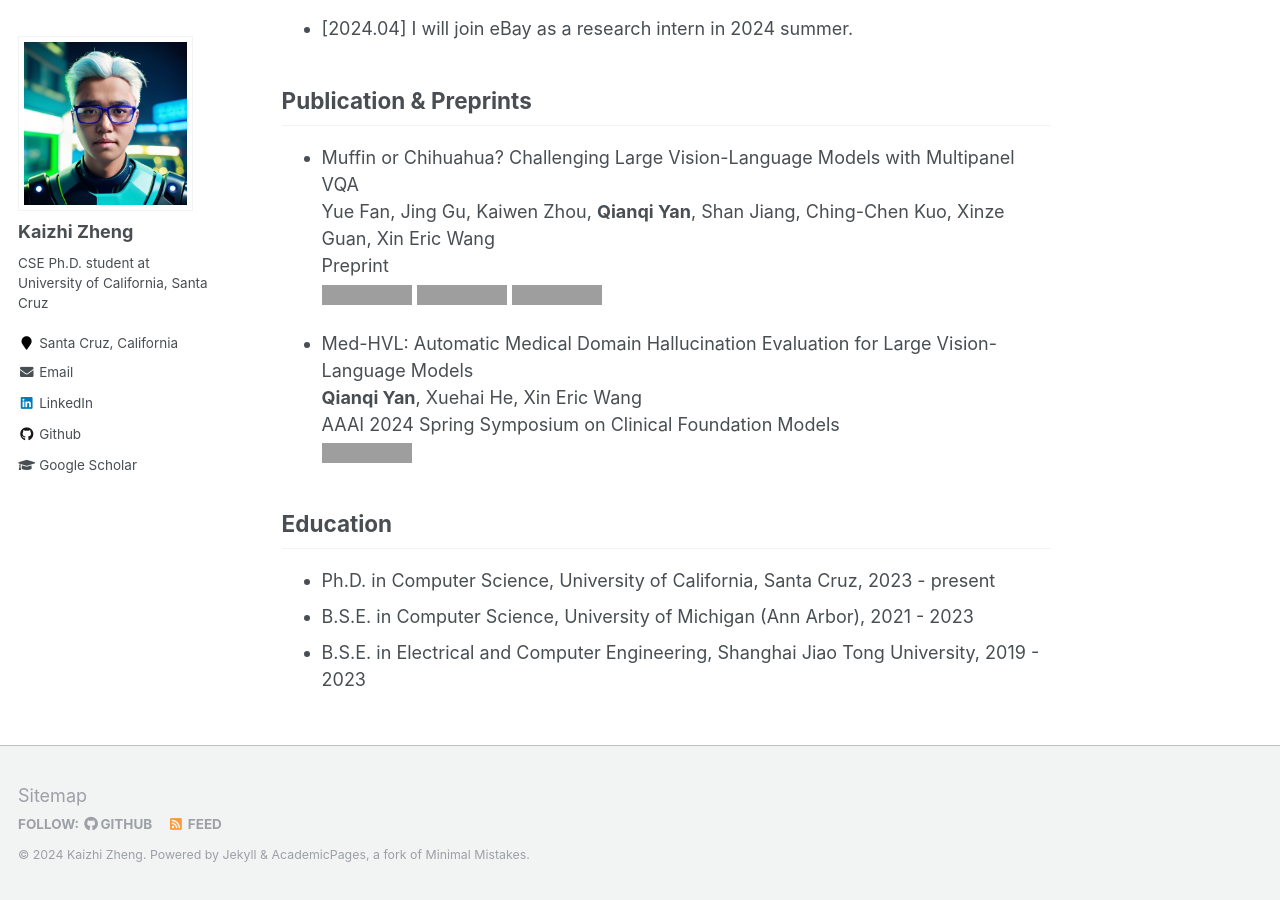
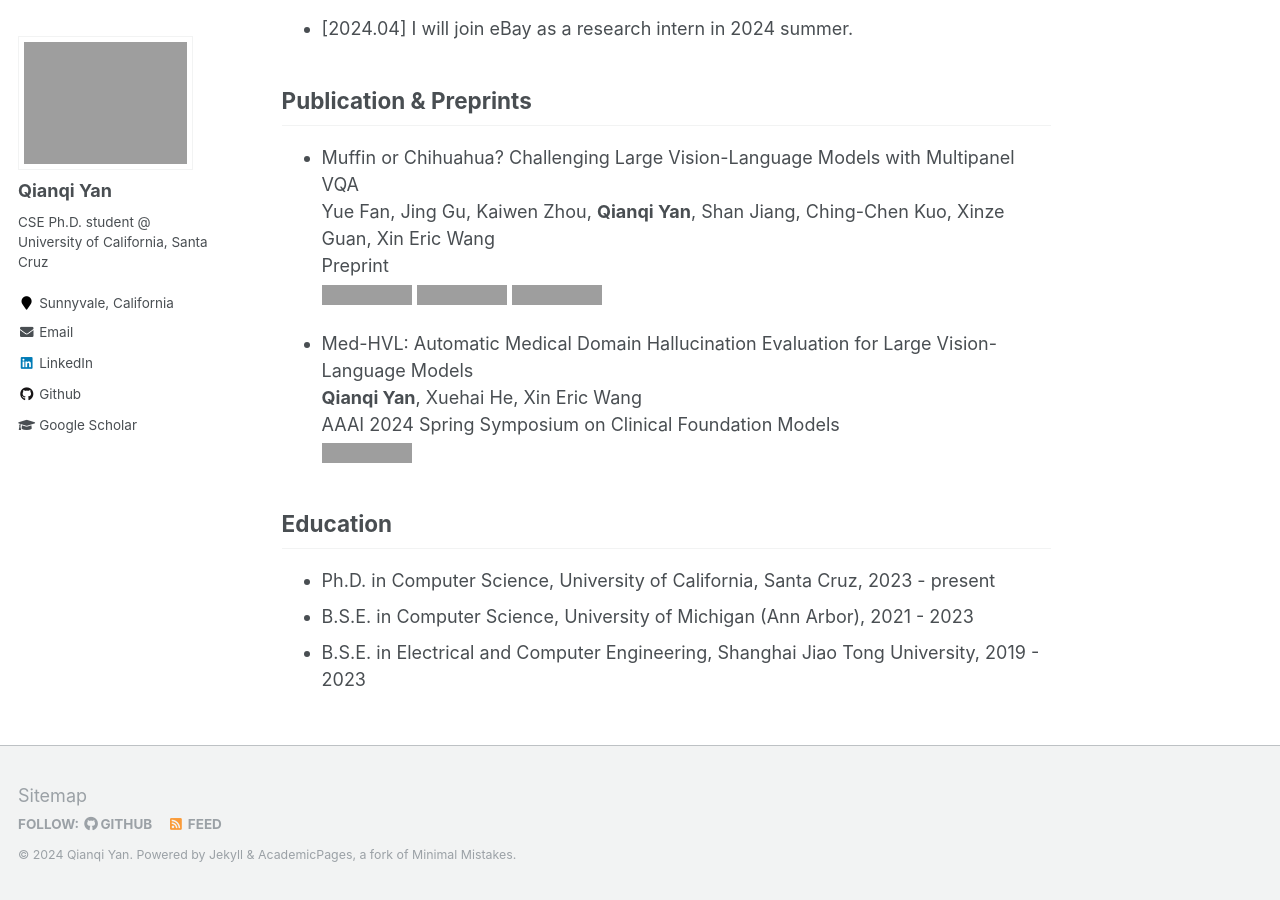
Before and after one commit to Jackie-2000/Jackie-2000.github.io, a Jekyll site: the page built from _pages/about.md, in a window 1280 px wide and 900 px high, scrolled down 554 px. Built offline with Jekyll 4.4.1, drawn with Linux system fonts in a browser that asks for light colours; some of the changed text lies outside the part shown; grey boxes are pictures that could not be loaded.

Commit message:
Update _config.yml

```diff
--- a/_config.yml
+++ b/_config.yml
@@ -7,10 +7,10 @@
 
 # Site Settings
 locale                   : "en-US"
-title                    : "Kaizhi Zheng"
+title                    : "Qianqi Yan"
 title_separator          : "-"
-name                     : &name "Kaizhi Zheng"
-description              : &description "CS PhD student at University of California, Santa Cruz"
+name                     : &name "Qianqi Yan"
+description              : &description "CS PhD student @ University of California, Santa Cruz"
 url                      : https://KzZheng.github.io # the base hostname & protocol for your site e.g. "https://mmistakes.github.io"
 baseurl                  : "" # the subpath of your site, e.g. "/blog"
 repository               : "KzZheng.github.io"
@@ -80,14 +80,14 @@ analytics:
 
 # Site Author
 author:
-  name             : "Kaizhi Zheng"
-  avatar           : "cyber1.png"
-  bio              : "CSE Ph.D. student at University of California, Santa Cruz"
-  location         : "Santa Cruz, California"
+  name             : "Qianqi Yan"
+  avatar           : "avatar2.png"
+  bio              : "CSE Ph.D. student @ University of California, Santa Cruz"
+  location         : "Sunnyvale, California"
   employer         :
   pubmed           : #"https://www.ncbi.nlm.nih.gov/pubmed/?term=john+snow"
-  googlescholar    : "https://scholar.google.com/citations?user=jLa6wpUAAAAJ&hl=en"
-  email            : "zhengkz@ucsc.edu"
+  googlescholar    : "https://scholar.google.com/citations?user=MYrX5ooAAAAJ&hl=en"
+  email            : "qyan79@ucsc.edu"
   researchgate     :  # example: "https://www.researchgate.net/profile/yourprofile"
   uri              :
   bitbucket        :
@@ -96,13 +96,13 @@ author:
   flickr           :
   facebook         :
   foursquare       :
-  github           : "KzZheng"
+  github           : "Jackie-2000"
   google_plus      :
   keybase          :
   instagram        :
   impactstory      : #"https://profiles.impactstory.org/u/xxxx-xxxx-xxxx-xxxx"
   lastfm           :
-  linkedin         : "kaizhi-zheng"
+  linkedin         : "qianqi-yan"
   orcid            : #"http://orcid.org/0000-0003-3534-3487"
   pinterest        :
   soundcloud       :
```
